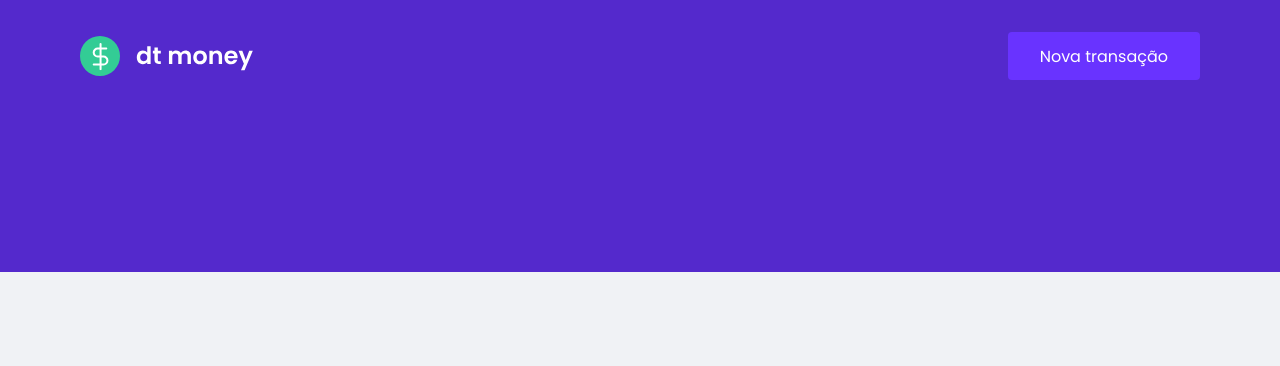
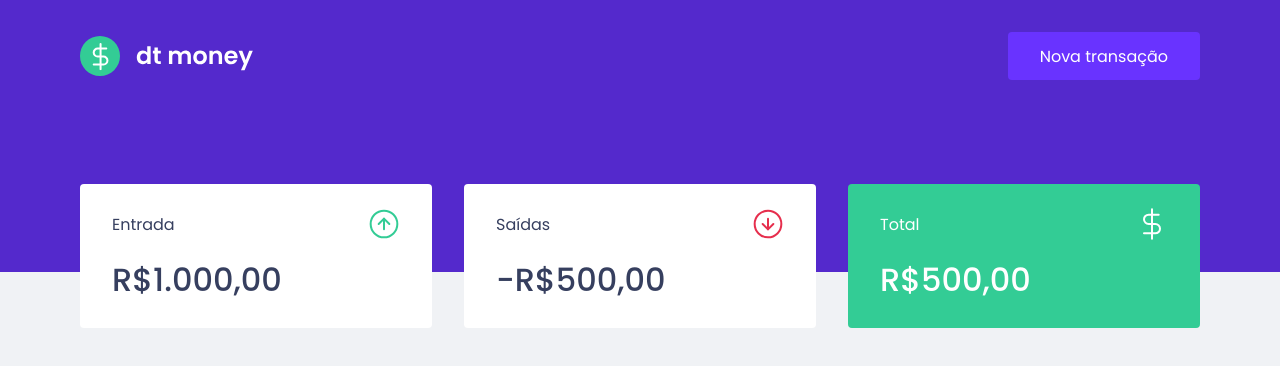
Before and after one commit to lucashccosta/dtmoney-reactjs, a React (Create React App) app: page / in a window 1280 px wide. Shown: the top 366 px of the page. Built offline with nearby package versions, Linux system fonts and the light colour scheme.

Commit message:
feat: adicionado componente de resumo

```diff
--- a/src/App.tsx
+++ b/src/App.tsx
@@ -1,10 +1,12 @@
-import { Header } from './components/Header';
-import  { GlobalStyle } from './styles/global';
+import { Dashboard } from "./components/Dashboard";
+import { Header } from "./components/Header";
+import  { GlobalStyle } from "./styles/global";
 
 export function App() {
   return (
     <>
         <Header />
+        <Dashboard />
         <GlobalStyle />
     </>
   );
--- /dev/null
+++ b/src/components/Dashboard/index.tsx
@@ -0,0 +1,10 @@
+import { Summary } from "../Summary";
+import { Container } from "./styles";
+
+export function Dashboard() {
+    return (
+        <Container>
+            <Summary />
+        </Container>
+    );
+}
--- /dev/null
+++ b/src/components/Dashboard/styles.ts
@@ -0,0 +1,7 @@
+import styled from "styled-components";
+
+export const Container = styled.main`
+    max-width: 1120px;
+    margin: 0 auto;
+    padding: 2.5rem 1rem;
+`;
--- a/src/components/Header/index.tsx
+++ b/src/components/Header/index.tsx
@@ -1,5 +1,5 @@
-import logoImg from '../../assets/logo.svg';
-import { Container, Content } from './styles';
+import logoImg from "../../assets/logo.svg";
+import { Container, Content } from "./styles";
 
 export function Header() {
     return (
--- a/src/components/Header/styles.ts
+++ b/src/components/Header/styles.ts
@@ -1,4 +1,4 @@
-import styled from 'styled-components';
+import styled from "styled-components";
 
 export const Container = styled.header`
     background: var(--blue);
--- /dev/null
+++ b/src/components/Summary/index.tsx
@@ -0,0 +1,33 @@
+import { Container } from "./styles";
+
+import incomeImg from "../../assets/income.svg";
+import outcomeImg from "../../assets/outcome.svg";
+import totalImg from "../../assets/total.svg";
+
+export function Summary() {
+    return (
+        <Container>
+            <div>
+                <header>
+                    <p>Entrada</p>
+                    <img src={incomeImg} alt="Entradas" />
+                </header>
+                <strong>R$1.000,00</strong>
+            </div>
+            <div>
+                <header>
+                    <p>Saídas</p>
+                    <img src={outcomeImg} alt="Saídas" />
+                </header>
+                <strong>-R$500,00</strong>
+            </div>
+            <div className="highlight">
+                <header>
+                    <p>Total</p>
+                    <img src={totalImg} alt="Total" />
+                </header>
+                <strong>R$500,00</strong>
+            </div>
+        </Container>
+    );
+}
--- /dev/null
+++ b/src/components/Summary/styles.ts
@@ -0,0 +1,34 @@
+import styled from "styled-components";
+
+export const Container = styled.div`
+    display: grid;
+    grid-template-columns: repeat(3, 1fr);
+    gap: 2rem;
+    margin-top: -8rem;
+
+    div {
+        background: var(--shape);
+        padding: 1.5rem 2rem;
+        border-radius: 0.25rem;
+        color: var(--text-title);
+
+        header {
+            display: flex;
+            align-items: center;
+            justify-content: space-between;
+        }
+
+        strong {
+            display: block;
+            margin-top: 1rem;
+            font-size: 2rem;
+            font-weight: 500;
+            line-height: 3rem;
+        }
+
+        &.highlight {
+            background-color: var(--green);
+            color: #ffffff;
+        }
+    }
+`;
--- a/src/styles/global.ts
+++ b/src/styles/global.ts
@@ -1,10 +1,11 @@
-import { createGlobalStyle } from 'styled-components';
+import { createGlobalStyle } from "styled-components";
 
 export const GlobalStyle = createGlobalStyle`
     :root {
         --background: #f0f2f5;
         --red: #e52e4d;
         --blue: #5429cc;
+        --green: #33cc95;
         --blue-light: #6933ff;
         --text-title: #363f5f;
         --text-body: #969cb3;
```
Also changed, not shown: src/index.tsx (+4 -4 lines).
